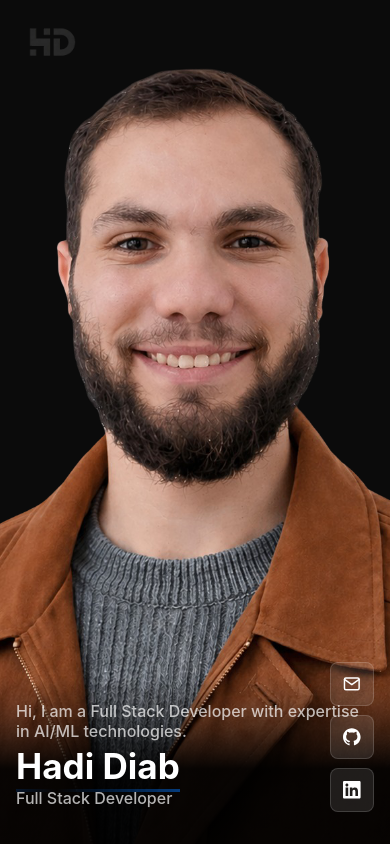
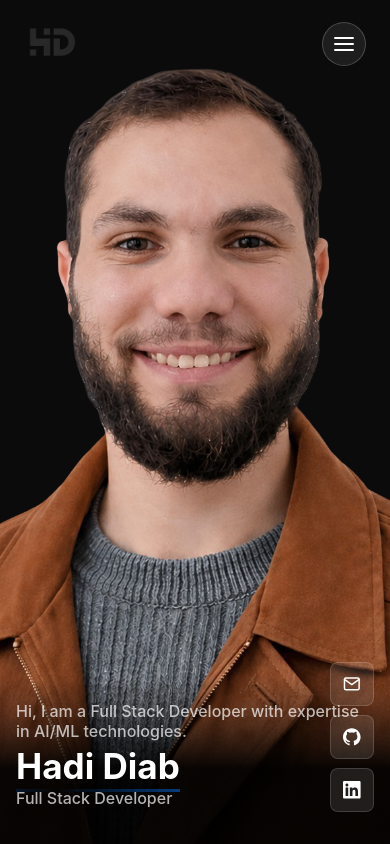
Before and after one commit to Hadi20Diab/my-portfolio, a Next.js app: page / in a window 390 px wide. Shown: the top 844 px of the page. Built offline with nearby package versions, Linux system fonts and the light colour scheme.

Commit message:
feat: implement mobile navigation menu with toggle functionality in Navbar
Co-authored-by: Copilot <copilot@github.com>

```diff
--- a/src/components/Navbar/Navbar.jsx
+++ b/src/components/Navbar/Navbar.jsx
@@ -4,11 +4,13 @@ import { useEffect, useState } from 'react'
 import { usePathname } from 'next/navigation'
 import Image from 'next/image'
 import Link from 'next/link'
+import { FiMenu, FiX } from 'react-icons/fi'
 import ThemeToggle from '../ThemeToggle/ThemeToggle'
 
 export default function Navbar() {
     const [theme, setTheme] = useState('light')
     const [scrolled, setScrolled] = useState(false)
+    const [isMenuOpen, setIsMenuOpen] = useState(false)
     const pathname = usePathname()
 
     const isHome = pathname === '/'
@@ -31,6 +33,10 @@ export default function Navbar() {
         }
     }, [])
 
+    useEffect(() => {
+        setIsMenuOpen(false)
+    }, [pathname])
+
     const atTop = !scrolled
     const logoSrc = theme === 'dark' ? '/logo-light.png' : '/logo-dark.png'
 
@@ -42,7 +48,7 @@ export default function Navbar() {
     const skillsHref = isHome ? '#skillsSection' : '/#skillsSection'
 
     return (
-        <section className={`navContainer${scrolled ? ' scrolled' : ''}${hideLinks ? ' atTop' : ''}`}>
+        <section className={`navContainer${scrolled ? ' scrolled' : ''}${hideLinks ? ' atTop' : ''}${isMenuOpen ? ' menuOpen' : ''}`}>
             <div className="logoDiv">
                 <Link href="/">
                     <div style={{ position: 'relative', width: '100%', height: '100%' }}>
@@ -50,7 +56,16 @@ export default function Navbar() {
                     </div>
                 </Link>
             </div>
-            <nav className="navLinks">
+            <nav className={`navLinks${isMenuOpen ? ' open' : ''}`}>
+                <button
+                    type="button"
+                    className="menuToggle"
+                    aria-label={isMenuOpen ? 'Close navigation menu' : 'Open navigation menu'}
+                    aria-expanded={isMenuOpen}
+                    onClick={() => setIsMenuOpen((open) => !open)}
+                >
+                    {isMenuOpen ? <FiX size={24} /> : <FiMenu size={24} />}
+                </button>
                 <ul className="navList">
                     <li><Link href={aboutHref}>About me</Link></li>
                     <li><Link href={skillsHref}>Skills</Link></li>
--- a/src/components/Navbar/Navbar.scss
+++ b/src/components/Navbar/Navbar.scss
@@ -47,6 +47,21 @@
 
     .navLinks {
         transition: opacity vars.$transition-base ease;
+    }
+
+    .menuToggle {
+        display: none;
+        align-items: center;
+        justify-content: center;
+        width: 2.75rem;
+        height: 2.75rem;
+        border-radius: 999px;
+        border: 1px solid rgba(0, 0, 0, 0.08);
+        background: rgba(255, 255, 255, 0.72);
+        color: var(--text);
+        backdrop-filter: blur(10px);
+        -webkit-backdrop-filter: blur(10px);
+        cursor: pointer;
     }
 
     .logoDiv {
@@ -107,14 +122,63 @@
     .navContainer {
         padding: vars.$space-md vars.$space-lg;
 
-        .navList {
-            display: none;
+        &.atTop {
+            .menuToggle {
+                color: #fff;
+                border-color: rgba(255, 255, 255, 0.2);
+                background: rgba(255, 255, 255, 0.08);
+            }
         }
 
-        /* always show the ThemeToggle even on mobile */
+        &.scrolled,
+        &.menuOpen {
+            .menuToggle {
+                color: var(--text);
+                border-color: rgba(0, 0, 0, 0.08);
+                background: rgba(255, 255, 255, 0.8);
+            }
+        }
+
         .navLinks {
+            position: relative;
             opacity: 1 !important;
             pointer-events: auto !important;
         }
+
+        .menuToggle {
+            display: inline-flex;
+        }
+
+        .navList {
+            display: none;
+            position: absolute;
+            top: calc(100% + 0.75rem);
+            right: 0;
+            min-width: 14rem;
+            padding: vars.$space-md;
+            margin: 0;
+            border-radius: 1rem;
+            background: color-mix(in srgb, var(--bg) 92%, transparent);
+            box-shadow: vars.$shadow-md;
+            border: 1px solid rgba(0, 0, 0, 0.08);
+            backdrop-filter: blur(16px);
+            -webkit-backdrop-filter: blur(16px);
+            flex-direction: column;
+            gap: vars.$space-sm;
+
+            li {
+                padding: 0;
+            }
+
+            .navButton {
+                justify-content: center;
+            }
+        }
+
+        .navLinks.open {
+            .navList {
+                display: flex;
+            }
+        }
     }
 }
--- a/src/styles/variables.scss
+++ b/src/styles/variables.scss
@@ -8,7 +8,7 @@ $muted-bg: #f7f7f7;
 // - `hero-accent` is a light blue sampled from the subject's shirt as a subtle accent
 $hero-dark: #0b0b0b;
 // $hero-accent: #9fc8ff;
-$hero-accent: #0070f3ab;
+$hero-accent: #0070f3d6;
 
 // Existing brand/colors (left as-is but you can swap to $hero-accent if preferred)
 $brand: #0070f3;
```
